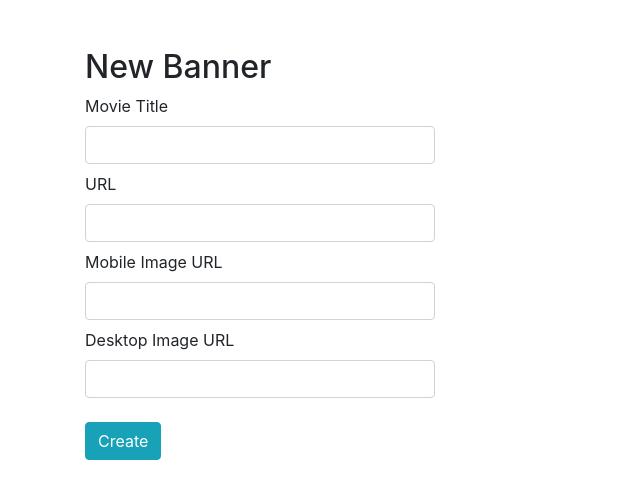
After one commit to dalmia007/Banner, a Laravel app: page /banner-create in a window 1280 px wide. The commit adds this page. Shown: the top 499 px of the page, without its empty margins (0-640 px from the left). Run offline with Laravel 9, Linux system fonts and the light colour scheme.

Commit message:
feat:implemented saving new banners to db

```diff
--- a/backend/app/Http/Controllers/BannerController.php
+++ b/backend/app/Http/Controllers/BannerController.php
@@ -8,7 +8,22 @@ use App\Models\Banner;
 class BannerController extends Controller
 {
     public function index(){
-    $banners =  Banner::get();
-    return view('banners.list',['banners'=>$banners]);
+        $banners =  Banner::get();
+        return view('banners.list',['banners'=>$banners]);
+    }
+
+    public function create(){
+        return view('banners.new');
+    }
+
+    public function store(Request $request){
+
+        $banner = new Banner;
+        $banner->title = $request->title;
+        $banner->url = $request->url;
+        $banner->image_mobile = $request->image_mobile;
+        $banner->image_desktop = $request->image_desktop;
+        $banner->save();
+        return redirect('/');
     }
 }
--- a/backend/app/Models/Banner.php
+++ b/backend/app/Models/Banner.php
@@ -8,4 +8,5 @@ use Illuminate\Database\Eloquent\Model;
 class Banner extends Model
 {
     use HasFactory;
+    protected $fillable = ['title','url','image_desktop','desktop_image'];
 }
--- a/backend/composer.json
+++ b/backend/composer.json
@@ -6,6 +6,7 @@
     "license": "MIT",
     "require": {
         "php": "^8.0.2",
+        "doctrine/dbal": "^3.5",
         "guzzlehttp/guzzle": "^7.2",
         "laravel/framework": "^9.19",
         "laravel/sanctum": "^3.0",
--- a/backend/resources/views/banners/list.blade.php
+++ b/backend/resources/views/banners/list.blade.php
@@ -12,7 +12,7 @@
 <body>
 
 <div class="container mt-5">
-  <h2>Banners</h2>
+  <h2>Banners<a href="/banner-create" class="btn btn-info ml-2">New Banner</a></h2>
   <table class="table table-hover">
     <thead>
       <tr>
--- /dev/null
+++ b/backend/resources/views/banners/new.blade.php
@@ -0,0 +1,34 @@
+<!DOCTYPE html>
+<html lang="en">
+<head>
+  <title>Banners</title>
+  <meta charset="utf-8">
+  <meta name="viewport" content="width=device-width, initial-scale=1">
+  <link rel="stylesheet" href="https://cdn.jsdelivr.net/npm/bootstrap@4.6.2/dist/css/bootstrap.min.css">
+  <script src="https://cdn.jsdelivr.net/npm/jquery@3.6.1/dist/jquery.slim.min.js"></script>
+  <script src="https://cdn.jsdelivr.net/npm/popper.js@1.16.1/dist/umd/popper.min.js"></script>
+  <script src="https://cdn.jsdelivr.net/npm/bootstrap@4.6.2/dist/js/bootstrap.bundle.min.js"></script>
+</head>
+<body>
+
+<div class="container mt-5">
+  <h2>New Banner</h2>
+  <div class="row">
+    <div class="col-sm-4">
+        <form method="POST" action="/banner-store">
+        @csrf
+        <label>Movie Title</label>
+        <input type="text" name="title" class="form-control"/>
+        <label class="my-2">URL</label>
+        <input type="text" name="url" class="form-control"/>
+        <label class="my-2">Mobile Image URL</label>
+        <input type="text" name="image_mobile" class="form-control"/>
+        <label class="my-2">Desktop Image URL</label>
+        <input type="text" name="image_desktop" class="form-control"/>
+        <button class="btn btn-info mt-4" type="submit">Create</button>
+        </form>
+    </div>
+</div>
+
+</body>
+</html>
--- a/backend/routes/web.php
+++ b/backend/routes/web.php
@@ -16,3 +16,7 @@ use App\Http\Controllers\BannerController;
 */
 
 Route::get('/',[BannerController::class,'index']);
+
+Route::get('/banner-create',[BannerController::class,'create']);
+
+Route::post('/banner-store',[BannerController::class,'store']);
```
Also changed, not shown: backend/database/migrations/2023_01_08_130755_create_banners_table.php, 1 other file.
